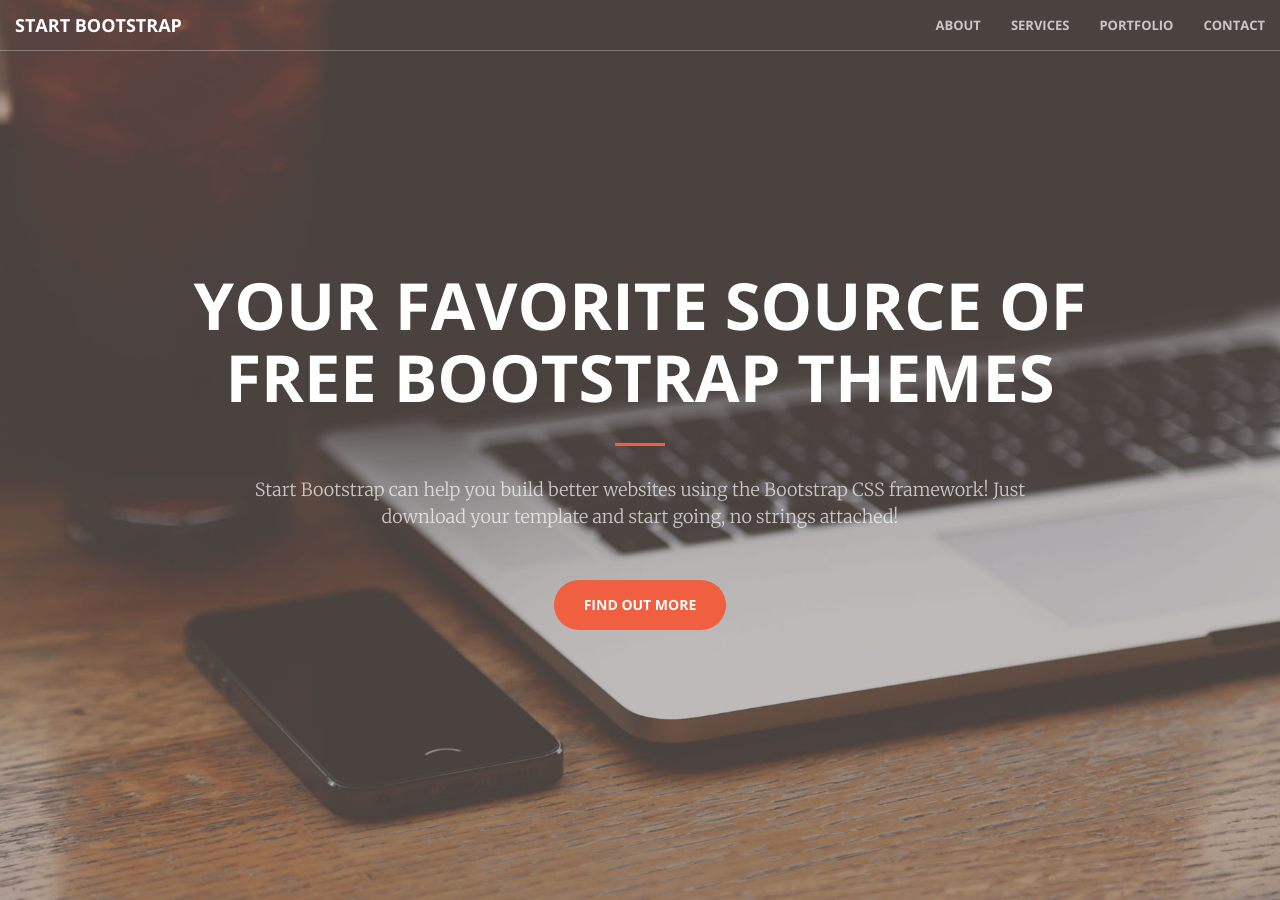
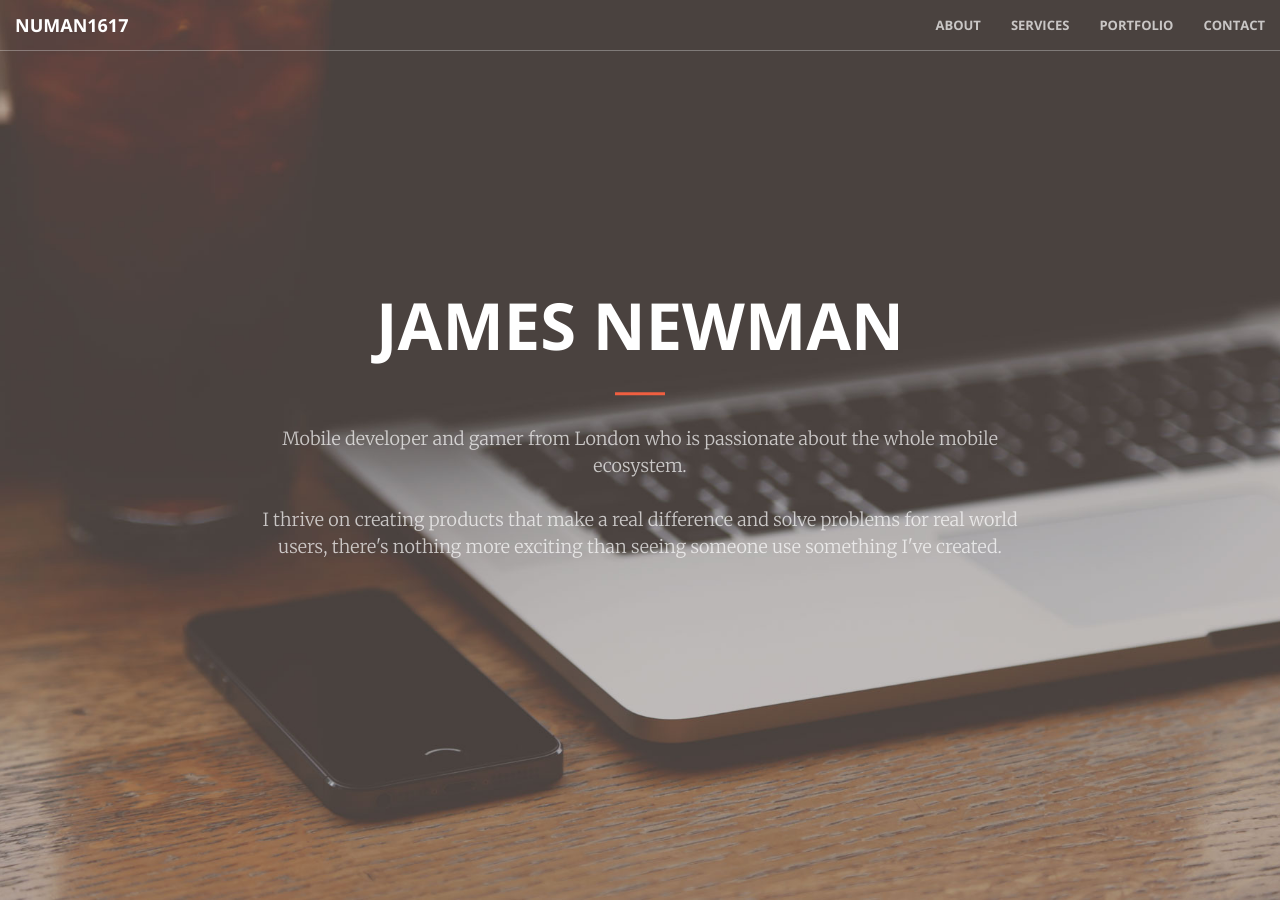
Before and after one commit to Numan1617/numan1617.com, a Jekyll site: the page built from index.html, in a window 1280 px wide and 900 px high. Built offline with Jekyll 4.4.1, drawn with Linux system fonts in a browser that asks for light colours.

Commit message:
Basic copy personalisation

```diff
--- a/_includes/header.html
+++ b/_includes/header.html
@@ -1,10 +1,11 @@
 <header>
     <div class="header-content">
         <div class="header-content-inner">
-            <h1>Your Favorite Source of Free Bootstrap Themes</h1>
+            <h1>James Newman</h1>
             <hr>
-            <p>Start Bootstrap can help you build better websites using the Bootstrap CSS framework! Just download your template and start going, no strings attached!</p>
-            <a href="#about" class="btn btn-primary btn-xl page-scroll">Find Out More</a>
+            <p>Mobile developer and gamer from London who is passionate about the whole mobile ecosystem.<br/>
+            <br/>
+            I thrive on creating products that make a real difference and solve problems for real world users, there's nothing more exciting than seeing someone use something I've created.</p>
         </div>
     </div>
 </header>
--- a/_includes/nav.html
+++ b/_includes/nav.html
@@ -8,7 +8,7 @@
                 <span class="icon-bar"></span>
                 <span class="icon-bar"></span>
             </button>
-            <a class="navbar-brand page-scroll" href="#page-top">Start Bootstrap</a>
+            <a class="navbar-brand page-scroll" href="#page-top">Numan1617</a>
         </div>
 
         <!-- Collect the nav links, forms, and other content for toggling -->
```
